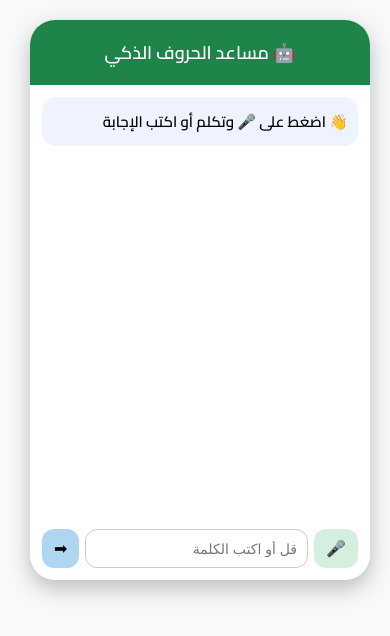
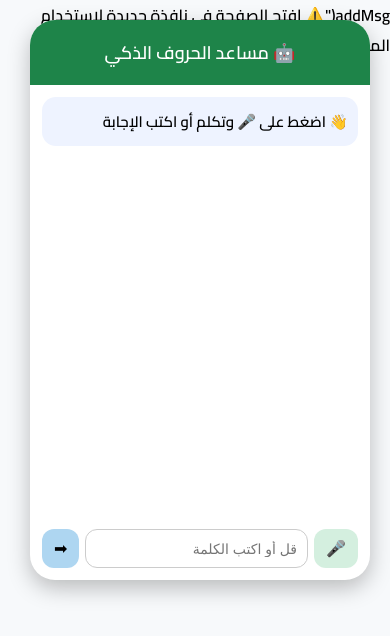
Before and after one commit to alaa2mealaa2me-cyber/Meat-Zone, a plain HTML site: page test.html in a window 390 px wide. Drawn offline with Linux system fonts and the light colour scheme.

Commit message:
Add warning message for microphone usage
Add warning message to open the page in a new window.

```diff
--- a/test.html
+++ b/test.html
@@ -2,6 +2,10 @@
 <html lang="ar" dir="rtl">
 <head>
 <meta charset="UTF-8">
+
+addMsg("⚠️ افتح الصفحة في نافذة جديدة لاستخدام المايك");
+
+
 <title>مساعد الحروف الذكي</title>
 
 <link href="https://fonts.googleapis.com/css2?family=Cairo:wght@600;700&display=swap" rel="stylesheet">
```
